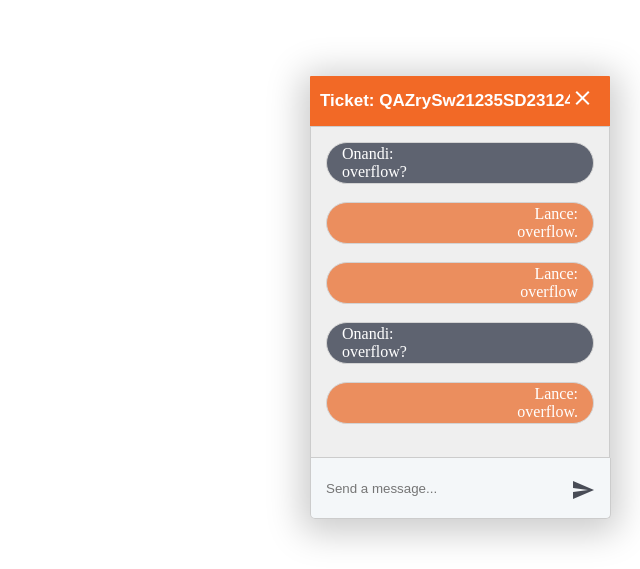
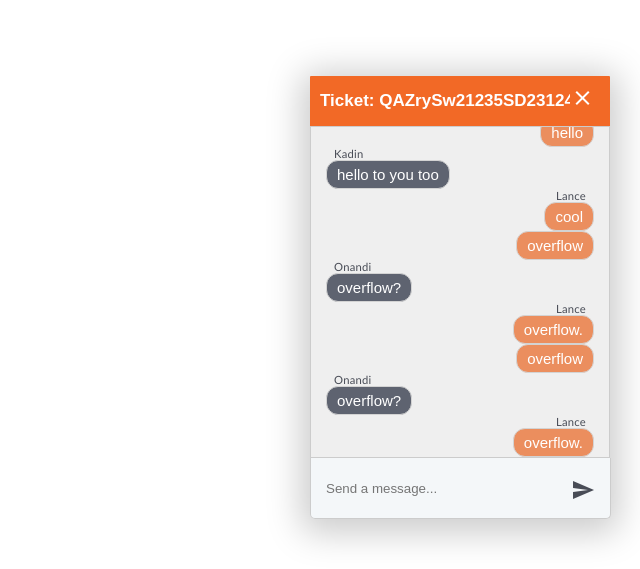
Before and after one commit to 220705-UTA-NET/P3, an Angular app in the folder client/: page /chatboxtest in a window 1280 px wide. Shown: the part 231-800 px from the top of the page, without its empty margins (640-1280 px from the left). Built offline with nearby package versions, Linux system fonts and the light colour scheme.

Commit message:
cleaned up bubble formatting

```diff
--- a/client/src/app/chat-box/chat-box.component.css
+++ b/client/src/app/chat-box/chat-box.component.css
@@ -105,28 +105,48 @@
 }
 
 .listStyle {
-    display: inline;
+    display: block;
+    font: 15px Arial, sans-serif;
 }
 
 .allMessage {
     display: block;
     border: 1px solid lightgrey;
-    border-radius: 30px;
+    border-radius: 12px;
+    padding-top: 5px;
+    padding-bottom: 5px;
+    padding-left: 10px;
+    padding-right: 10px;
+    position: relative;
+    color: white;
+}
+
+.allUser {
+    display: block;
+    color:rgb(72, 76, 86);
+    position: relative;
+    width: 100%;
+    font: 11.25px Calibri, sans-serif;
+    letter-spacing: 0.25px;
+}
+
+.myUser {
+    float: right;
+    text-align: right;
+    padding-right: 8px;
+}
+.otherUser {
+    float: left;
+    text-align: left;
+    padding-left: 8px;
 }
 
 .myMessage {
     background-color: rgb(235, 142, 94);
-    padding-top: 2px;
-    padding-bottom: 2px;
-    padding-right: 15px;
-    text-align: right;
-    color: white;
+    float: right;
 }
 
 .otherMessage {
     background-color: rgb(94, 99, 112);
-    padding-top: 2px;
-    padding-bottom: 2px;
-    padding-left: 15px;
-    color: white;
+    float: left;
 }
--- a/client/src/app/chat-box/chat-box.component.html
+++ b/client/src/app/chat-box/chat-box.component.html
@@ -6,10 +6,13 @@
 
     <div class="chat-box-body">
         <div class="chat-contents" #scroll [scrollTop]="scroll.scrollHeight">
-            <div class="listStyle" *ngFor = "let msg of messages">
+            <div class="listStyle" *ngFor = "let msg of messages; let i = index;">
+                <div [ngClass]="msg.user == user ? 'myUser allUser' : 'otherUser allUser'"> <!--ngClass checks if message is from client user or other user, sets style to match-->
+                    <div *ngIf = "i == 0">{{msg.user}}</div>
+                    <div *ngIf = "i >= 1"><div *ngIf = "msg.user != messages[i-1].user">{{msg.user}}</div></div>
+                </div>
                 <div [ngClass]="msg.user == user ? 'myMessage allMessage' : 'otherMessage allMessage'"> <!--ngClass checks if message is from client user or other user, sets style to match-->
-                    {{msg.user}}:
-                    <br>{{msg.message}}
+                    {{msg.message}}
                 </div>
                 <br>
             </div>
```
